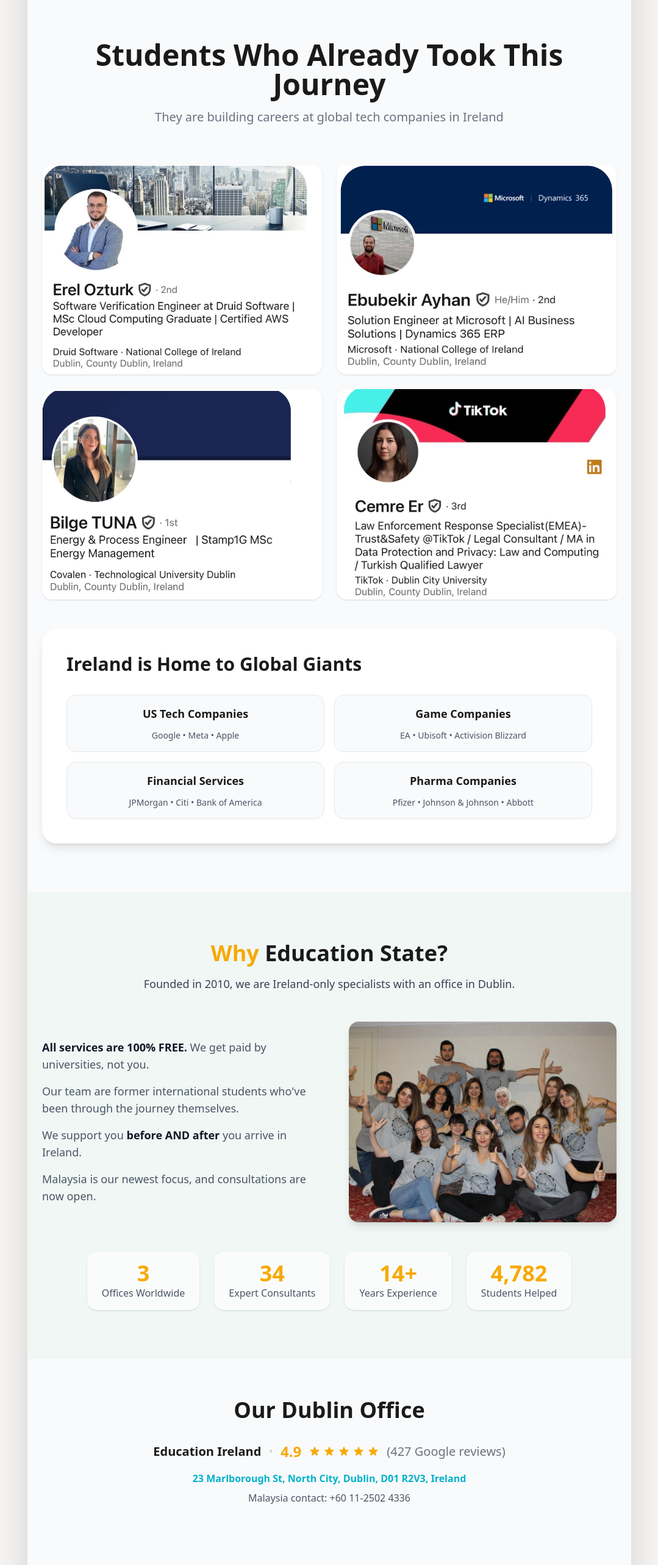
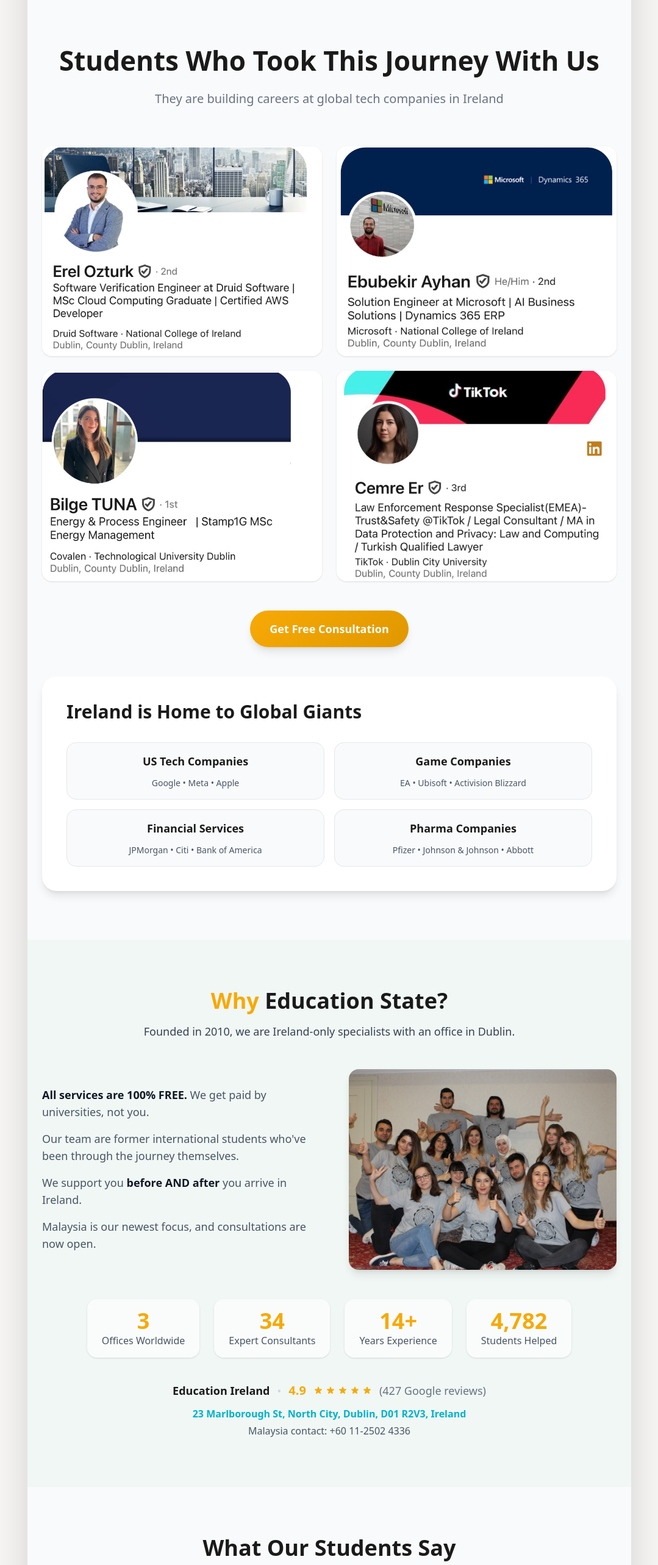
Before and after one commit to gezmakan/educationireland, a Next.js app: page / in a window 1280 px wide. Shown: the part 2404-4970 px from the top of the page at 61% size, without its empty margins (100-1179 px from the left). Built offline with nearby package versions, Linux system fonts and the light colour scheme.

Commit message:
fixing the students who took the journey with us section

```diff
--- a/app/page.tsx
+++ b/app/page.tsx
@@ -44,7 +44,7 @@ function Countdown() {
 
 // Lead Form Component
 function LeadForm({ dark = false }: { dark?: boolean }) {
-  const [form, setForm] = useState({ name: "", email: "", phone: "" });
+  const [form, setForm] = useState({ name: "", email: "", phone: "", city: "" });
   const [sent, setSent] = useState(false);
   const [sending, setSending] = useState(false);
 
@@ -96,6 +96,14 @@ function LeadForm({ dark = false }: { dark?: boolean }) {
         placeholder="Phone Number"
         value={form.phone}
         onChange={(e) => setForm({ ...form, phone: e.target.value })}
+        className={inputClass}
+      />
+      <input
+        type="text"
+        required
+        placeholder="City"
+        value={form.city}
+        onChange={(e) => setForm({ ...form, city: e.target.value })}
         className={inputClass}
       />
       <button
@@ -377,8 +385,8 @@ export default function Page() {
       {/* ============ SUCCESS STORIES ============ */}
       <section className="py-20 bg-gray-50">
         <div className="max-w-6xl mx-auto px-6">
-          <h2 className="text-3xl md:text-5xl font-black text-center mb-4">
-            Students Who Already Took This Journey
+          <h2 className="text-[1.5rem] md:text-[2.75rem] font-black text-center mb-4">
+            Students Who Took This Journey With Us
           </h2>
           <p className="text-xl text-gray-500 text-center mb-16">
             They are building careers at global tech companies in Ireland
@@ -397,6 +405,15 @@ export default function Page() {
                 </div>
               </div>
             ))}
+          </div>
+          <div className="text-center mb-12">
+            <button
+              type="button"
+              onClick={() => setIsModalOpen(true)}
+              className="inline-flex items-center gap-2 px-8 py-4 gradient-orange text-white font-semibold text-lg rounded-full shadow-lg hover:shadow-xl transform hover:-translate-y-1 transition-all duration-200"
+            >
+              Get Free Consultation
+            </button>
           </div>
 
           <div className="rounded-3xl bg-white p-10 shadow-lg">
@@ -468,28 +485,21 @@ export default function Page() {
               </div>
             ))}
           </div>
-        </div>
-      </section>
-
-      {/* ============ DUBLIN OFFICE ============ */}
-      <section className="py-16 bg-gray-50">
-        <div className="max-w-4xl mx-auto px-6 text-center">
-          <h2 className="text-3xl md:text-4xl font-black mb-6">Our Dublin Office</h2>
-          <div className="p-2 text-left md:text-center">
-            <div className="flex flex-col md:flex-row md:items-center md:justify-center gap-3 text-xl text-gray-700">
+          <div className="mt-10 text-center">
+            <div className="flex flex-col md:flex-row md:items-center md:justify-center gap-3 text-lg text-gray-700">
               <span className="font-semibold text-[#1a1a1a]">Education Ireland</span>
               <span className="hidden md:inline text-gray-300">•</span>
-              <span className="text-[#F7A906] font-extrabold text-2xl">4.9</span>
+              <span className="text-[#F7A906] font-extrabold text-xl">4.9</span>
               <span className="flex items-center gap-1 text-[#F7A906]" aria-label="5 star rating">
                 {[...Array(5)].map((_, i) => (
-                  <svg key={i} className="h-5 w-5" fill="currentColor" viewBox="0 0 20 20">
+                  <svg key={i} className="h-4 w-4" fill="currentColor" viewBox="0 0 20 20">
                     <path d="M9.049 2.927c.3-.921 1.603-.921 1.902 0l1.07 3.292a1 1 0 00.95.69h3.462c.969 0 1.371 1.24.588 1.81l-2.8 2.034a1 1 0 00-.364 1.118l1.07 3.292c.3.921-.755 1.688-1.54 1.118l-2.8-2.034a1 1 0 00-1.175 0l-2.8 2.034c-.784.57-1.838-.197-1.539-1.118l1.07-3.292a1 1 0 00-.364-1.118L2.98 8.72c-.783-.57-.38-1.81.588-1.81h3.461a1 1 0 00.951-.69l1.07-3.292z" />
                   </svg>
                 ))}
               </span>
               <span className="text-gray-500">(427 Google reviews)</span>
             </div>
-            <div className="mt-4 text-gray-600">
+            <div className="mt-3 text-gray-600">
               <a
                 href="https://maps.app.goo.gl/MTH73Jve4EhA2Zwy8"
                 className="text-[#00B2CC] font-semibold hover:underline"
@@ -499,7 +509,7 @@ export default function Page() {
                 23 Marlborough St, North City, Dublin, D01 R2V3, Ireland
               </a>
             </div>
-            <div className="mt-2 text-gray-600">Malaysia contact: +60 11-2502 4336</div>
+            <div className="mt-1 text-gray-600">Malaysia contact: +60 11-2502 4336</div>
           </div>
         </div>
       </section>
@@ -706,11 +716,15 @@ export default function Page() {
       {/* ============ CONSULTATION MODAL ============ */}
       {isModalOpen && (
         <div
-          className="fixed inset-0 z-50 flex items-center justify-center bg-black/60 px-4"
+          className="fixed inset-0 z-50 flex items-center justify-center bg-black/70 px-4"
           role="dialog"
           aria-modal="true"
+          onClick={() => setIsModalOpen(false)}
         >
-          <div className="relative w-full max-w-lg rounded-2xl bg-white p-8 shadow-2xl">
+          <div
+            className="relative w-full max-w-lg rounded-2xl bg-white p-8 shadow-2xl"
+            onClick={(e) => e.stopPropagation()}
+          >
             <button
               type="button"
               onClick={() => setIsModalOpen(false)}
```
